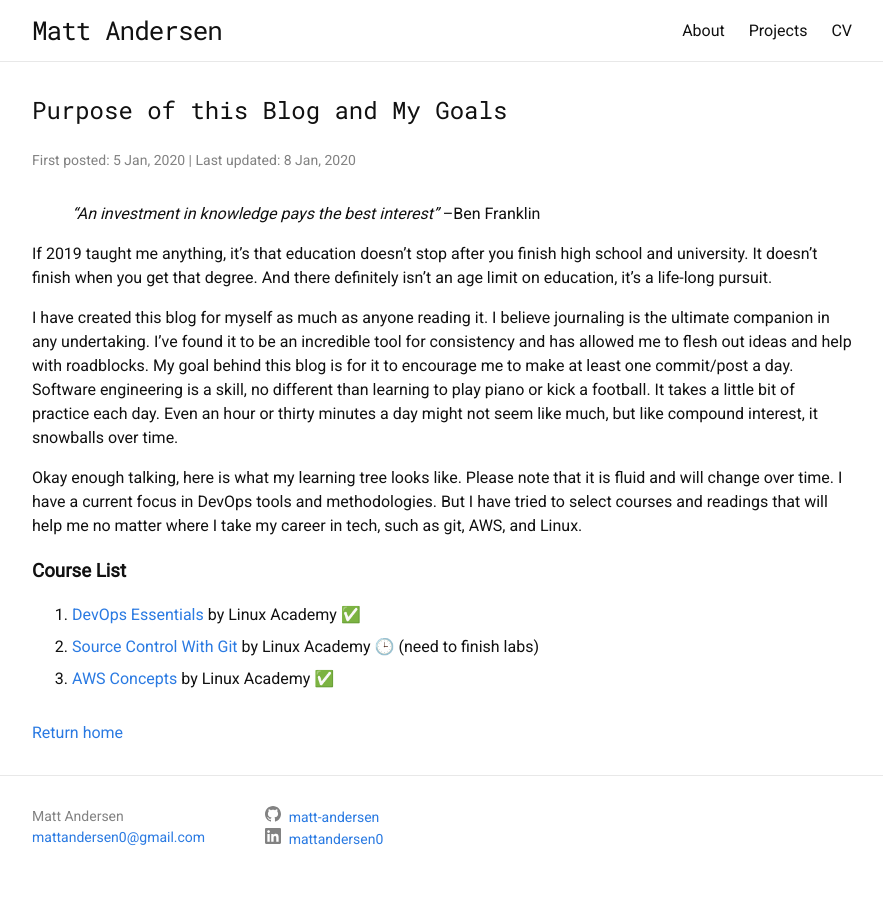
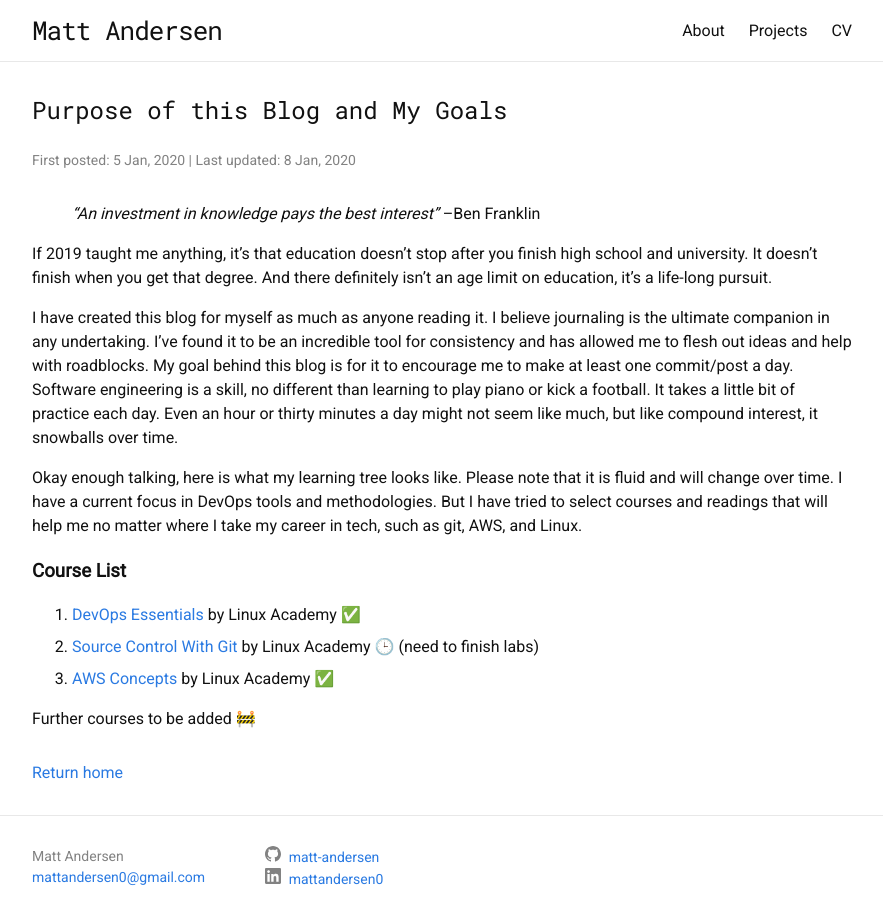
Before and after one commit to matt-andersen/mattandersen.dev, a Jekyll site: the page built from _posts/2020-01-05-purpose-of-this-blog/2020-01-05-purpose-of-this-blog.md, in a window 1280 px wide. Shown: the whole page, without its empty margins (198-1081 px from the left). Built offline with Jekyll 4.4.1, drawn with Linux system fonts in a browser that asks for light colours.

Commit message:
Update pinned post

```diff
--- a/_posts/2020-01-05-purpose-of-this-blog/2020-01-05-purpose-of-this-blog.md
+++ b/_posts/2020-01-05-purpose-of-this-blog/2020-01-05-purpose-of-this-blog.md
@@ -21,3 +21,5 @@
 0. [Source Control With Git](https://linuxacademy.com/cp/modules/view/id/195?redirect_uri=https://app.linuxacademy.com/search?) by Linux Academy 🕒 (need to finish labs)
 
 0. [AWS Concepts](https://linuxacademy.com/course/aws-concepts/) by Linux Academy ✅
+
+Further courses to be added 🚧
```
